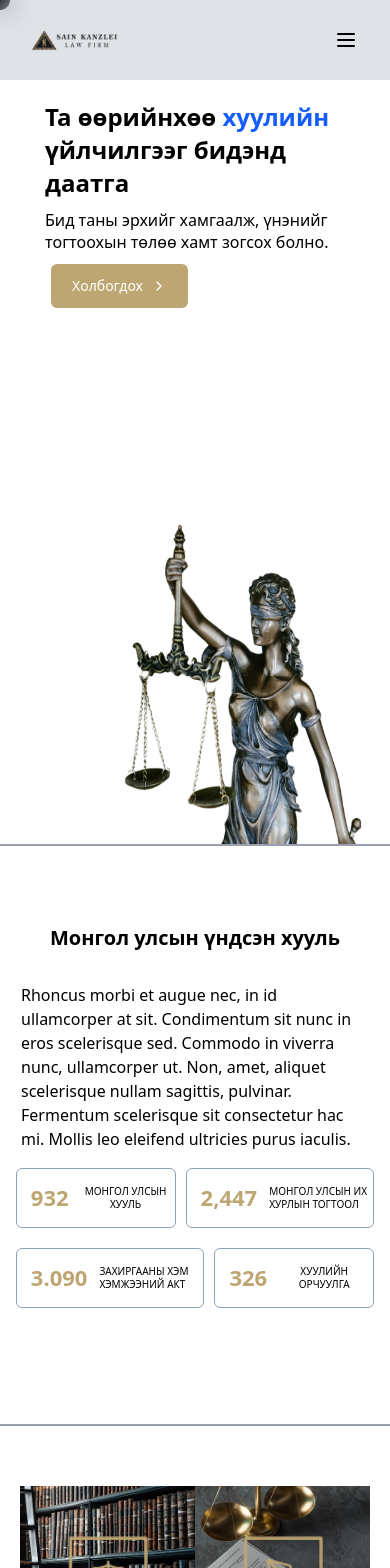
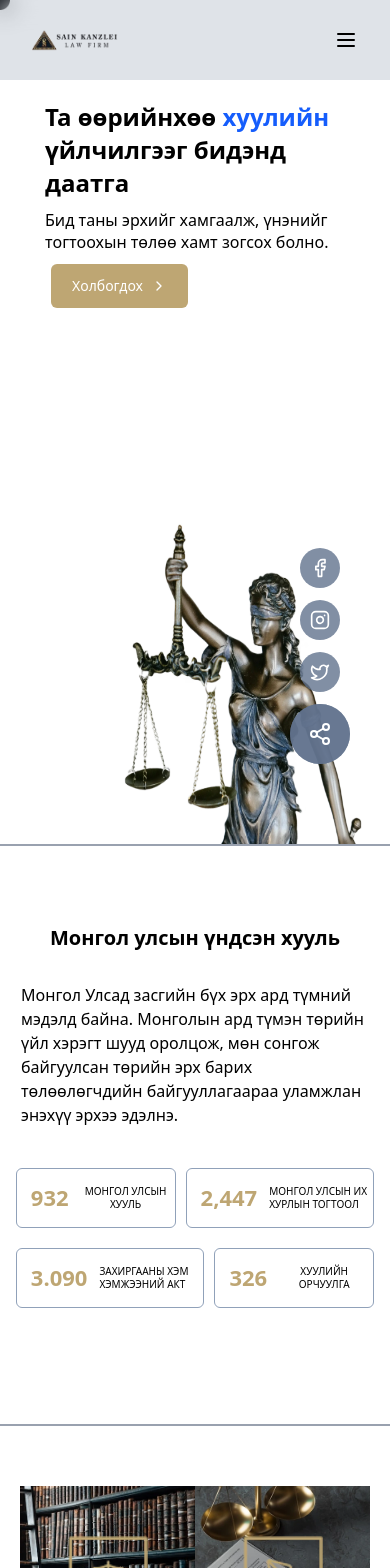
Before and after one commit to Oyunbat1/LawFirmWebsite, a Next.js app: page / in a window 390 px wide. Shown: the top 1568 px of the page. Built offline with nearby package versions, Linux system fonts and the light colour scheme.

Commit message:
question small changes

```diff
--- /dev/null
+++ b/src/app/components/Sticky.tsx
@@ -0,0 +1,85 @@
+"use client";
+
+import { AnimatePresence, motion } from "motion/react";
+import { useState } from "react";
+import { Share2, Facebook, Instagram, Twitter } from "lucide-react";
+
+function Sticky() {
+  const [isVisible, setIsVisible] = useState(true);
+
+  return (
+    <div className="fixed z-50 bottom-20 right-10 md:right-14 xl:right-24">
+      <div>
+        <AnimatePresence initial={false}>
+          {isVisible ? (
+            <motion.div
+              initial={{ opacity: 0, scale: 0 }}
+              animate={{ opacity: 1, scale: 1 }}
+              exit={{ opacity: 0, scale: 0 }}
+              className="ml-2.5"
+            >
+              <div className="flex flex-col gap-1 mb-1">
+                <a
+                  href="https://www.facebook.com"
+                  target="_blank"
+                  rel="noopener noreferrer"
+                >
+                  <motion.div
+                    whileHover={{ scale: 1.1 }}
+                    className="flex justify-center items-center rounded-full w-[40px] h-[40px] bg-slate-500/80 mb-2"
+                  >
+                    <Facebook className="w-5 h-5 text-white" />
+                  </motion.div>
+                </a>
+
+                <a
+                  href="https://www.instagram.com"
+                  target="_blank"
+                  rel="noopener noreferrer"
+                >
+                  <motion.div
+                    whileHover={{ scale: 1.1 }}
+                    className="flex justify-center items-center rounded-full w-[40px] h-[40px] bg-slate-500/80 mb-2"
+                  >
+                    <Instagram className="w-5 h-5 text-white" />
+                  </motion.div>
+                </a>
+
+                <a
+                  href="https://www.twitter.com"
+                  target="_blank"
+                  rel="noopener noreferrer"
+                >
+                  <motion.div
+                    whileHover={{ scale: 1.1 }}
+                    className="flex justify-center items-center rounded-full w-[40px] h-[40px] bg-slate-500/80 mb-2"
+                  >
+                    <Twitter className="w-5 h-5 text-white" />
+                  </motion.div>
+                </a>
+              </div>
+            </motion.div>
+          ) : null}
+        </AnimatePresence>
+        <motion.button
+          onClick={() => setIsVisible(!isVisible)}
+          whileHover={{ scale: 1.1 }}
+          whileTap={{ scale: 0.9 }}
+          className="flex justify-center items-center rounded-full w-[60px] h-[60px] bg-slate-500/80 "
+        >
+          {isVisible ? (
+            <div className="flex justify-center items-center rounded-full w-[60px] h-[60px] bg-slate-500/80 ">
+              <Share2 className="w-6 h-6 text-white" />
+            </div>
+          ) : (
+            <div className="flex justify-center items-center rounded-full w-[60px] h-[60px] bg-slate-500/80 ">
+              <Share2 className="w-6 h-6 text-white" />
+            </div>
+          )}
+        </motion.button>
+      </div>
+    </div>
+  );
+}
+
+export default Sticky;
--- a/src/app/components/mainPages/employees/Employee.tsx
+++ b/src/app/components/mainPages/employees/Employee.tsx
@@ -20,7 +20,7 @@ function Employee({ id }: EmployeeProps) {
             amet at molestie mattis.
           </p>
         </div>
-        <div className="w-[300px] h-[300px] bg-red-600 rounded-md">Зураг</div>
+        <div className="w-[300px] h-[300px] bg-white rounded-md">Зураг</div>
         <div className="flex flex-col gap-4 items-center">
           <h1 className=" md:text-[20px] xl:text-[28px] font-[600]">Нэр</h1>
           <p>Мэргэжил</p>
--- a/src/app/components/mainPages/mission/Mission.tsx
+++ /dev/null
@@ -1,20 +0,0 @@
-import React from "react";
-
-function Mission() {
-  return (
-    <div
-      className="h-auto w-screen flex flex-col items-center justify-center gap-4  pb-[50px] px-[40px]
-    border-b-1 border-t-1 border-b-gray-400 border-t-gray-400 pt-[30px]"
-    >
-      <h1 className="text-[18px] font-[700] md:text-[34px] xl:text-[52px]">
-        Зорилго
-      </h1>
-      <p className="w-[318px] text-[16px] font-[400] text-center sm:w-[448px] md:text-[20px] lg:w-[558px]">
-        Lorem ipsum dolor sit amet, consectetur adipiscing elit. Bibendum amet
-        at molestie mattis.
-      </p>
-    </div>
-  );
-}
-
-export default Mission;
--- a/src/app/components/mainPages/section2/Info.tsx
+++ b/src/app/components/mainPages/section2/Info.tsx
@@ -20,11 +20,9 @@ function Info() {
         viewport={{ once: true, amount: 0.5 }}
         className="w-[348px] h-[85px] mt-[20px] sm:w-[530px] lg:text-[22px] lg:h-[50px] lg:w-[880px] xl:w-[1200px]"
       >
-        Rhoncus morbi et augue nec, in id ullamcorper at sit. Condimentum sit
-        nunc in eros scelerisque sed. Commodo in viverra nunc, ullamcorper ut.
-        Non, amet, aliquet scelerisque nullam sagittis, pulvinar. Fermentum
-        scelerisque sit consectetur hac mi. Mollis leo eleifend ultricies purus
-        iaculis.
+        Монгол Улсад засгийн бүх эрх ард түмний мэдэлд байна. Монголын ард түмэн
+        төрийн үйл хэрэгт шууд оролцож, мөн сонгож байгуулсан төрийн эрх барих
+        төлөөлөгчдийн байгууллагаараа уламжлан энэхүү эрхээ эдэлнэ.
       </motion.p>
       <motion.div
         initial={{ opacity: 0, scale: 0 }}
--- a/src/app/components/mainPages/section4/Section4.tsx
+++ b/src/app/components/mainPages/section4/Section4.tsx
@@ -9,10 +9,10 @@ function Section4() {
         <h1 className="w-[337px] h-[45px] text-[24px] font-[700] text-center md:text-[34px] md:w-[537px] xl:text-[60px] xl:w-screen">
           Бидний эрхэм зорилго
         </h1>
-        <p className="text-[#8CA2C0] w-[358px] h-[42px] text-[12px] font-[400] md:w-[537px] md:text-[18px] xl:w-[1000px] xl:text-[20px]">
-          Welcome to Burger Bliss, where we take your cravings to a whole new
-          level! Our mouthwatering burgers are made from 100% beef and are
-          served on freshly baked buns.
+        <p className="text-black w-[358px] h-[42px] text-[12px] font-[400] md:w-[537px] md:text-[18px] xl:w-[1000px] xl:text-[20px]">
+          Монгол Улсад засгийн бүх эрх ард түмний мэдэлд байна. Монголын ард
+          түмэн төрийн үйл хэрэгт шууд оролцож, мөн сонгож байгуулсан төрийн эрх
+          барих төлөөлөгчдийн байгууллагаараа уламжлан энэхүү эрхээ эдэлнэ.
         </p>
       </div>
       <div className="flex flex-col gap-4 md:flex-row ">
--- a/src/app/layout.tsx
+++ b/src/app/layout.tsx
@@ -2,7 +2,7 @@ import type { Metadata } from "next";
 import { Geist, Geist_Mono } from "next/font/google";
 import "./globals.css";
 import Navbar from "./components/header/Navbar";
-
+import Sticky from "./components/Sticky";
 export const metadata: Metadata = {
   title: "Sain Kanzlei Law Firm",
   description: "Generated by create next app",
@@ -17,6 +17,7 @@ export default function RootLayout({
     <html lang="en">
       <body>
         <Navbar />
+        <Sticky />
         {children}
       </body>
     </html>
--- a/src/app/page.tsx
+++ b/src/app/page.tsx
@@ -4,7 +4,6 @@ import HomePage from "./homepage/HomePage";
 import Section2 from "./components/mainPages/section2/Info";
 import Service from "./service/Service";
 import Section4 from "./components/mainPages/section4/Section4";
-import Mission from "./components/mainPages/mission/Mission";
 import Employee from "./components/mainPages/employees/Employee";
 import Footer from "./components/mainPages/footer/Footer";
 import Question from "./components/mainPages/questions/Question";
@@ -14,15 +13,16 @@ export default function Home() {
   const [showMask, setShowMask] = useState(true);
 
   return (
+    <>
       <CursorMaskWrapper showMask={showMask}>
         <HomePage setMaskEnabled={setShowMask} />
         <Section2 />
         <Service id="service" />
         <Section4 />
-      <Mission />
         <Employee id="employees" />
         <Question />
         <Footer />
       </CursorMaskWrapper>
+    </>
   );
 }
```
Also changed, not shown: src/app/components/Header/Navbar.tsx (+1 -8 lines), src/app/components/mainPages/questions/Question.tsx (+45 -18 lines). Lines whose indentation alone changed are shown as unchanged.
